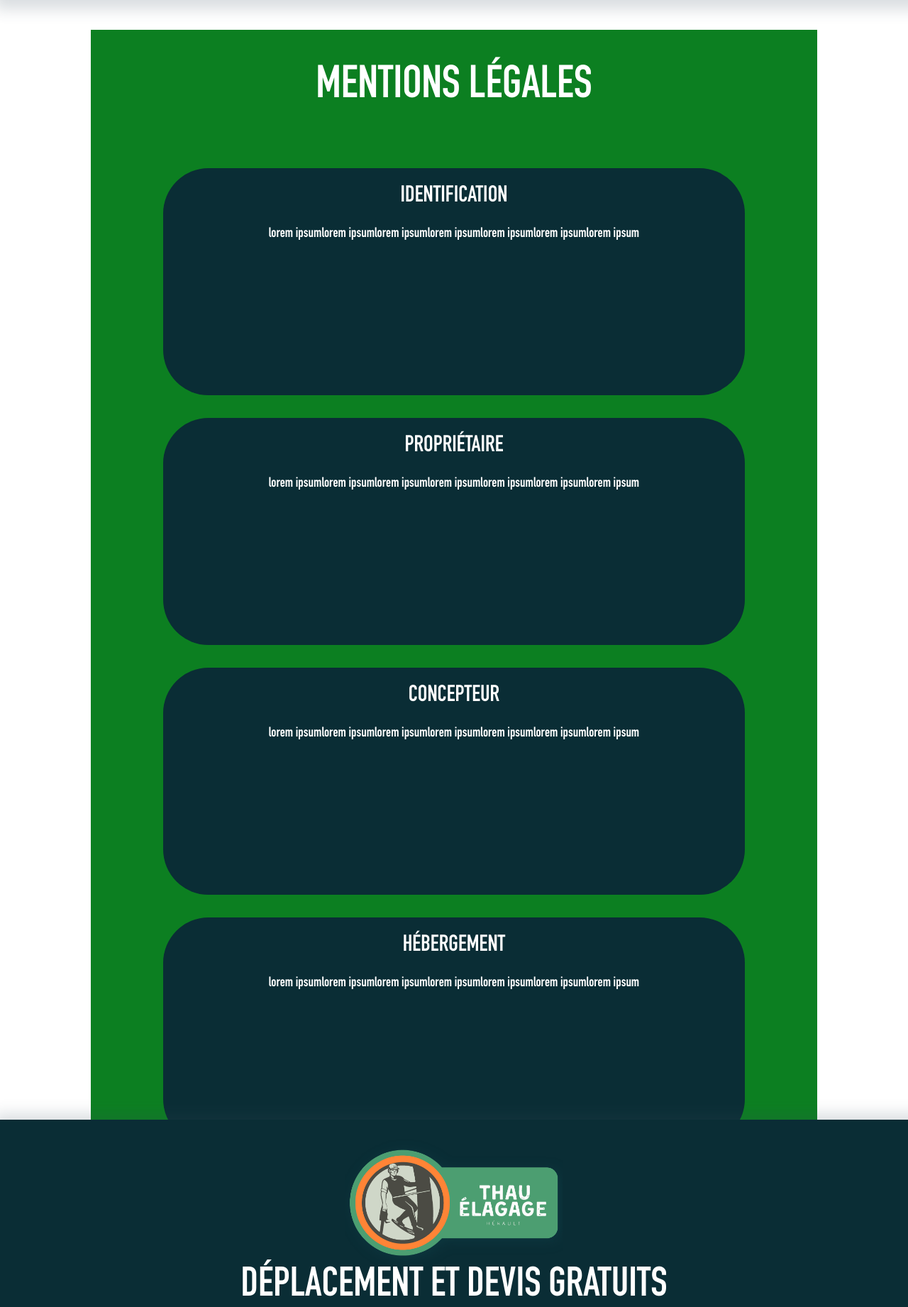
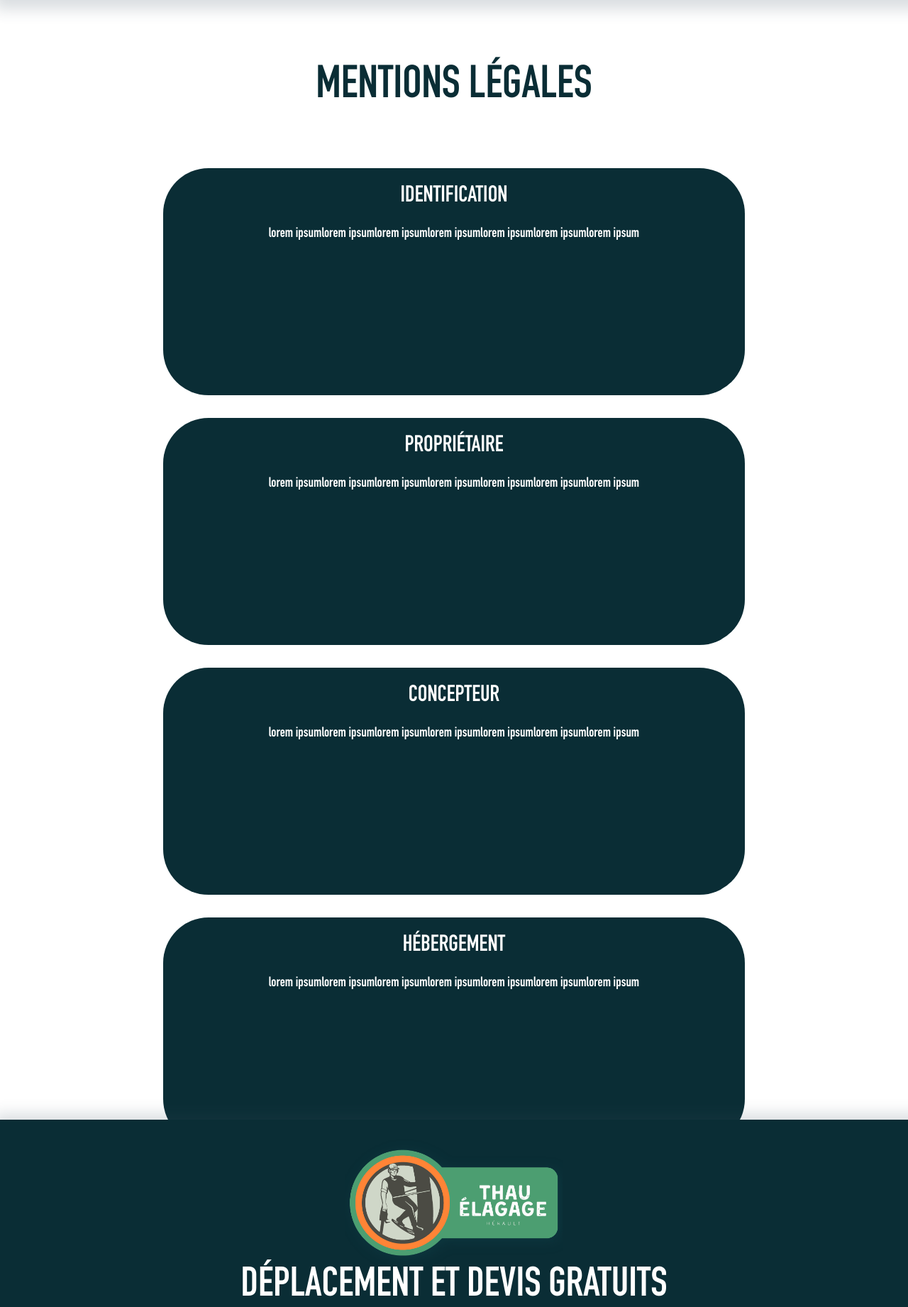
Before and after one commit to WellWedley/thau-elagage34, a PHP site: page /pages/mentions-legales.php in a window 1280 px wide. Shown: the part 86-1928 px from the top of the page at 71% size. Run offline with PHP 8.4, Linux system fonts and the light colour scheme; some libraries are stand-ins or nearby versions.

Commit message:
mentions-legales.css page added

```diff
--- a/styles/mentions-legales.css
+++ b/styles/mentions-legales.css
@@ -6,11 +6,11 @@
     width: 80%;
     height: 200vh;
     margin: 10vw 10vw;
-    background-color: #0c7f21;
     text-align: center;
     color: #ffffff;
 }
 .mentions_title{
+    color: #0A2D35;
     font-size: 5vw;
     text-align: center;
 }
```
